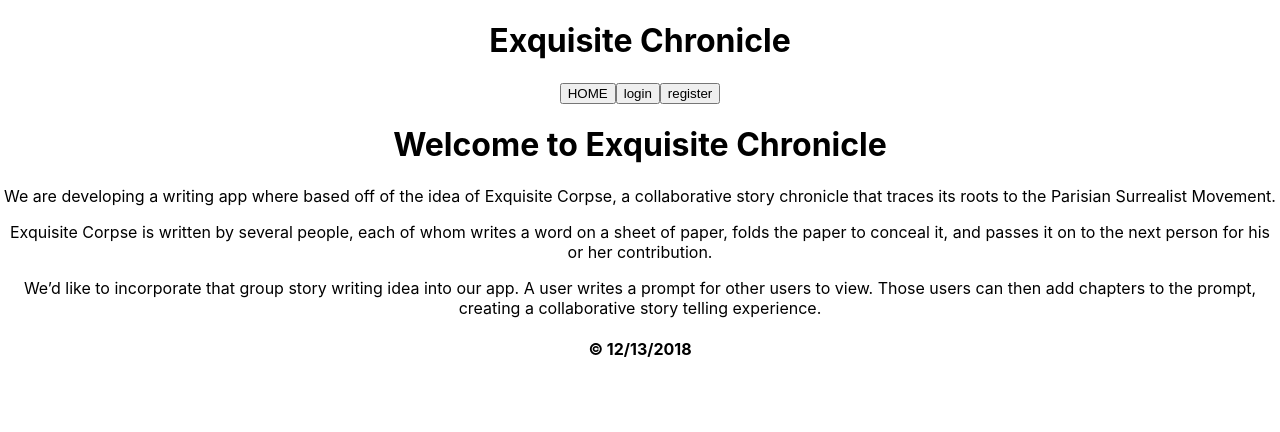
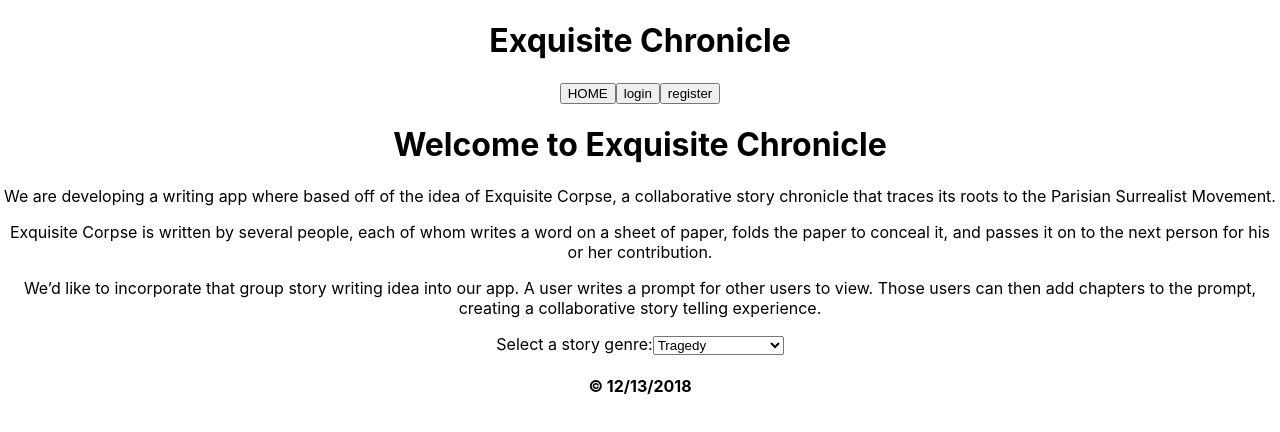
Before and after one commit to EJLugo/exquisite-chronicle, a React (Create React App) app in the folder client/: page / in a window 1280 px wide. Shown: the top 432 px of the page. Built offline with nearby package versions, Linux system fonts and the light colour scheme.

Commit message:
fix render view bug

```diff
--- a/client/src/App.js
+++ b/client/src/App.js
@@ -88,6 +88,7 @@ class App extends Component {
         <h1>Exquisite Chronicle</h1>
         <NavBar handleViewChange={this.setView}/>
         {this.renderUserview()}
+        <Dropdown />
         <Footer />
       </div>
     );
```
